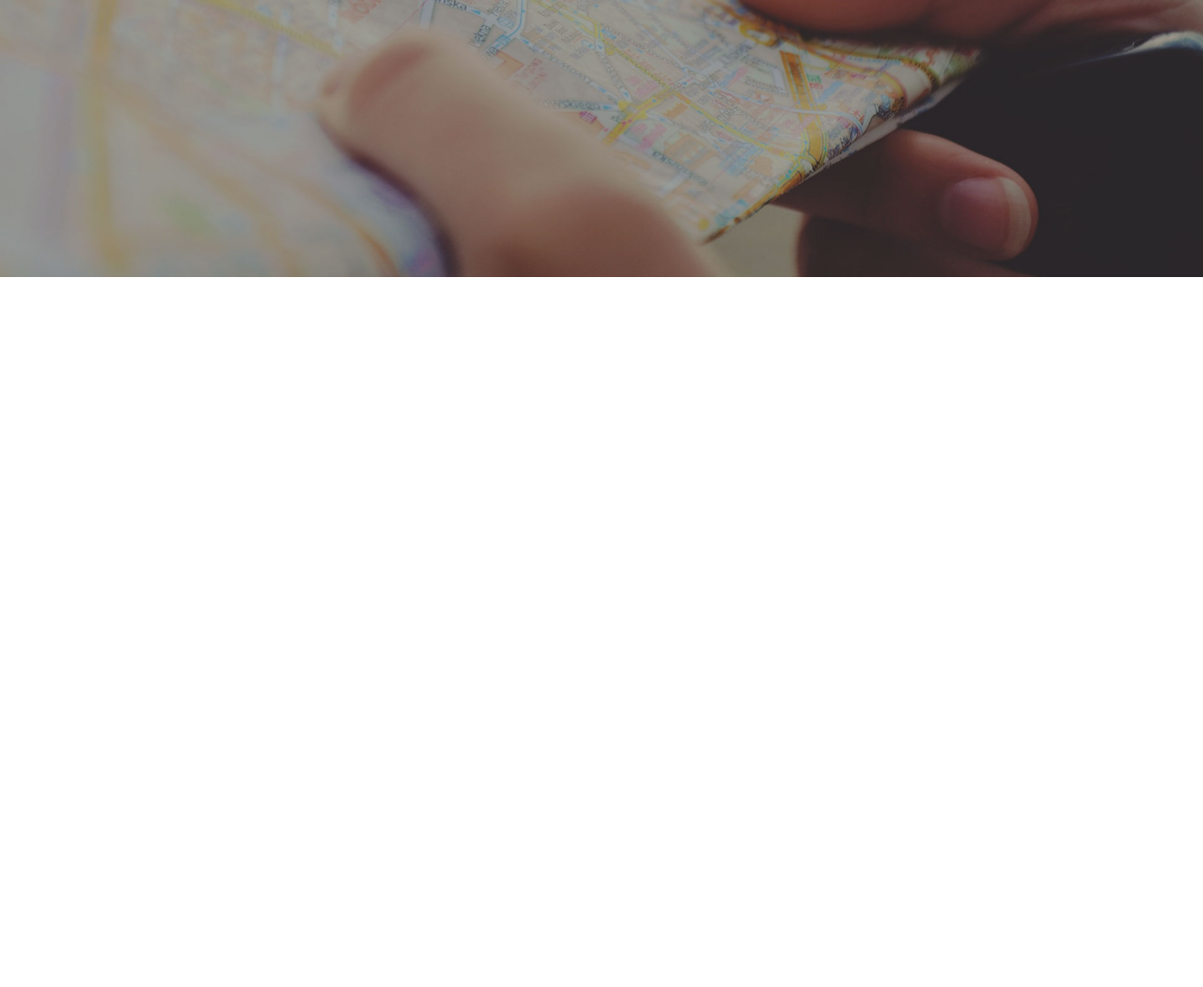
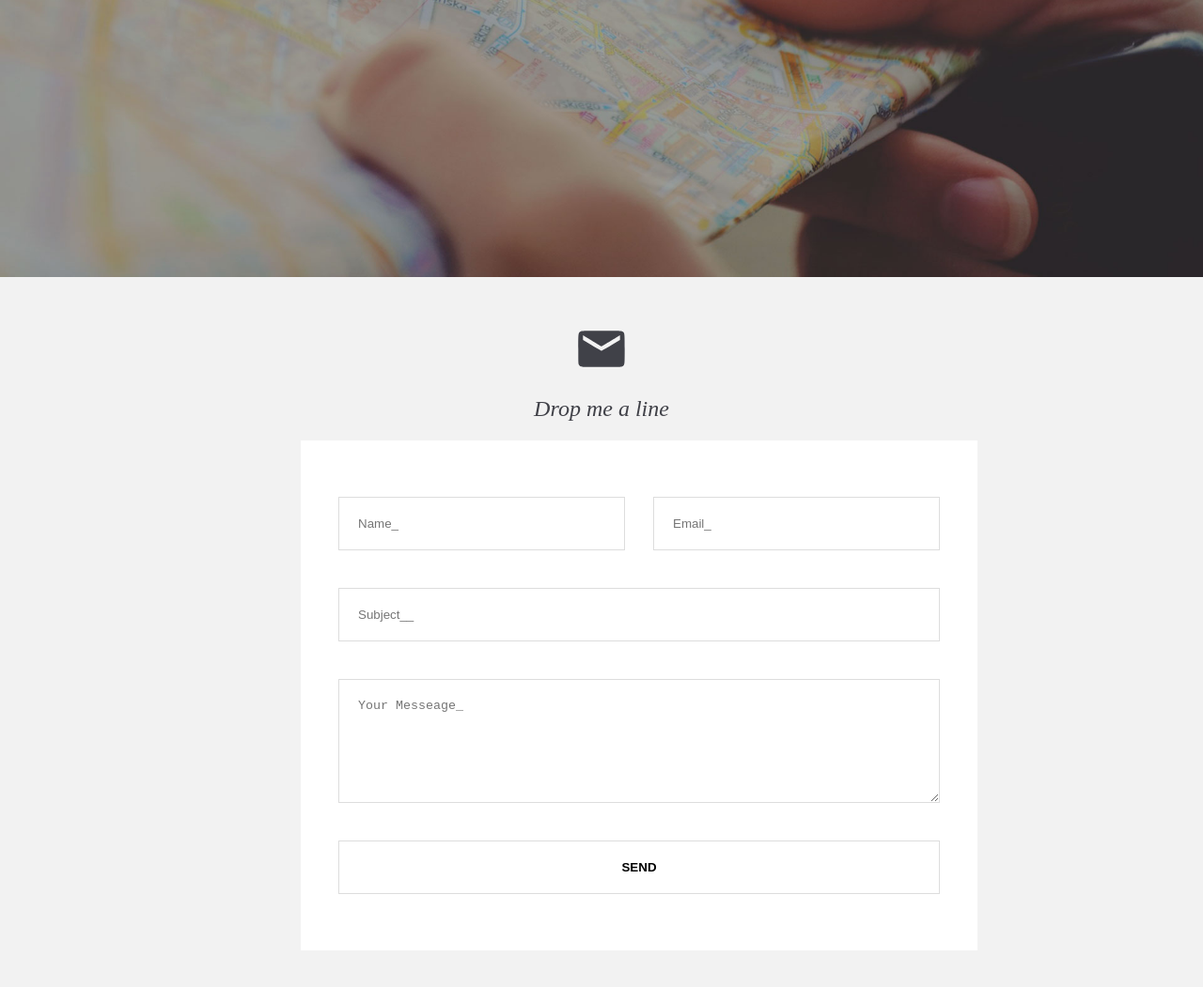
Before and after one commit to ASafaeirad/ws_web-fundamental, a plain HTML site: page contact.html in a window 1280 px wide. Shown: the part 505-1556 px from the top of the page at 94% size. Before the commit the page ends 800 px from the top, so only its background shows below. Drawn offline with Linux system fonts and the light colour scheme.

Commit message:
Main complete

```diff
--- a/contact.css
+++ b/contact.css
@@ -20,3 +20,58 @@ body {
   top: 40px;
   right: 40px;
 }
+
+.main {
+  background-color: #f2f2f2;
+  text-align: center;
+  color: #404148;
+  padding: 50px 0;
+}
+
+.contact-form {
+  background: #ffffff;
+  width: 50%;
+  margin-left: 25%;
+  text-align: initial;
+  padding: 60px 40px;
+}
+
+.main-heading {
+  font-style: italic;
+  font-weight: normal;
+}
+
+.form-input {
+  display: block;
+  width: 100%;
+  padding: 20px;
+  margin-bottom: 40px;
+  background-color: transparent;
+  box-sizing: border-box;
+  border: 1px solid #ddd;
+}
+
+.form-input:focus {
+  background-color: rgba(0, 0, 0, 0.03);
+  outline: none;
+}
+
+.form-button {
+  width: 100%;
+  background-color: transparent;
+  padding: 20px;
+  border: 1px solid #ddd;
+  font-weight: bold;
+}
+
+.form-button:hover {
+border-color: #000;
+}
+
+.form-group {
+  display: flex;
+}
+
+.form-group .form-input:first-child {
+  margin-right: 30px;
+}
--- a/contact.html
+++ b/contact.html
@@ -20,7 +20,17 @@
   </div>
 
   <div class="main">
-
+    <img class="main-icon" src="./images/mail-icon.svg" alt="Mail Icon">
+    <h2 class="main-heading">Drop me a line</h2>
+    <form class="contact-form" action="">
+      <div class="form-group">
+        <input class="form-input" type="text" name="name" placeholder="Name_">
+        <input class="form-input" type="email" name="email" placeholder="Email_">
+      </div>
+      <input class="form-input" type="text" name="subject" placeholder="Subject__">
+      <textarea class="form-input" name="message" rows="6" placeholder="Your Messeage_"></textarea>
+      <button class="form-button" type="submit">SEND</button>
+    </form>
   </div>
 
   <div class="footer">
```
